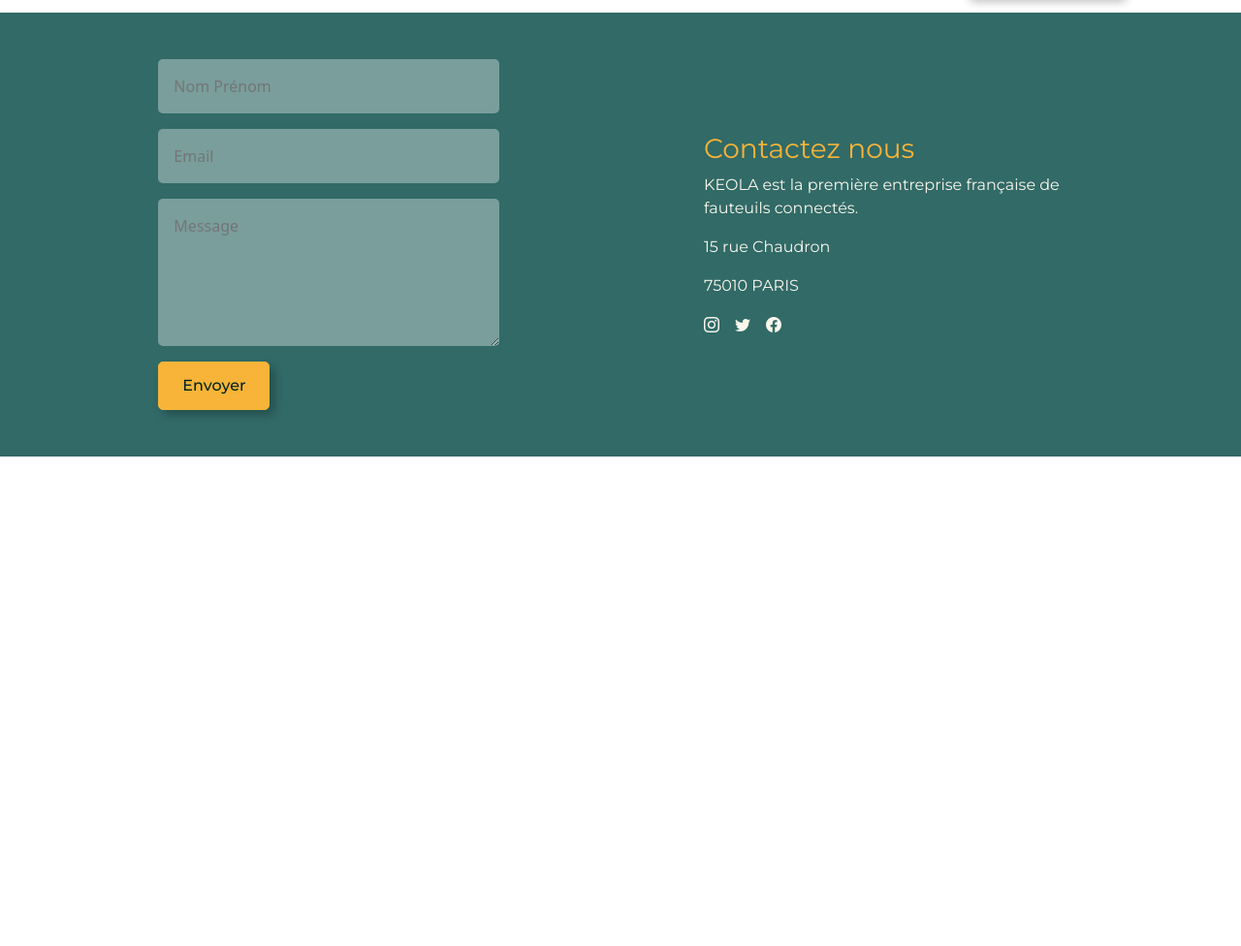
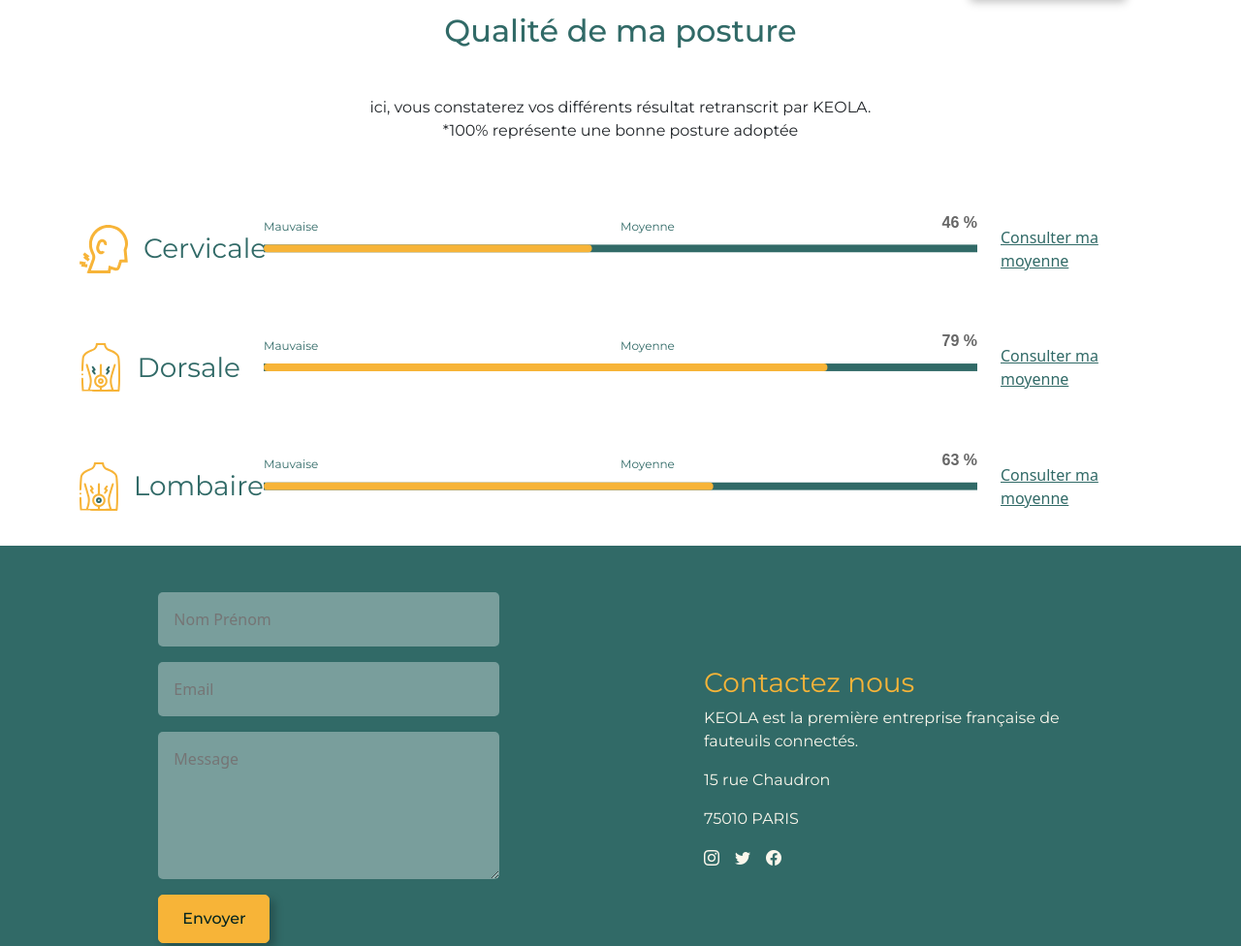
Before and after one commit to Tompagpag/Tompagpag.github.io, a plain HTML site: page public/data.html in a window 1280 px wide. Shown: the part 69-1045 px from the top of the page at 97% size. Before the commit the page ends 800 px from the top, so only its background shows below. Drawn offline with nearby package versions, Linux system fonts and the light colour scheme.

Commit message:
First step posture section, with chart js

```diff
--- /dev/null
+++ b/public/css/_data.scss
@@ -0,0 +1,5 @@
+#posture {
+  h3, a {
+    color: $green;
+  }
+}
--- a/public/css/style.scss
+++ b/public/css/style.scss
@@ -10,3 +10,5 @@
 @import 'benefits';
 
 @import 'product';
+
+@import 'data';
--- a/public/data.html
+++ b/public/data.html
@@ -56,8 +56,43 @@
     <section id="resume">
 
     </section>
-    <section id="posture">
-
+    <section class="container" id="posture">
+      <h2 class="text-center mb-5">Qualité de ma posture</h2>
+      <p class="text-center mb-5">
+        ici, vous constaterez vos différents résultat retranscrit par KEOLA.<br>
+        *100% représente une bonne posture adoptée
+      </p>
+      <div class="row">
+        <div class="col-2 d-flex flex-column justify-content-around">
+          <div class="d-flex align-items-end">
+            <img src="img/Group 7 1.svg" alt="Cervicales" width="50px" height="50px">
+            <h3 class="ps-3">Cervicale</h3>
+          </div>
+          <div class="d-flex align-items-end">
+            <img src="img/dorsales 1.svg" alt="Dorsales" width="50px" height="50px">
+            <h3 class="ps-3">Dorsale</h3>
+          </div>
+          <div class="d-flex align-items-end">
+            <img src="img/lombaires 1.svg" alt="Lombaires" width="50px" height="50px">
+            <h3 class="ps-3">Lombaire</h3>
+          </div>
+        </div>
+        <div class="col-8">
+          <canvas id="chart-cervicale"></canvas>
+        </div>
+        <div class="col-2 d-flex flex-column justify-content-around">
+          <a href="">
+            Consulter ma moyenne
+          </a>
+          <a href="">
+            Consulter ma moyenne
+          </a>
+          <a href="">
+            Consulter ma moyenne
+          </a>
+        </div>
+      </div>
+      </div>
     </section>
     <section id="stress">
 
@@ -89,6 +124,8 @@
 
     </div>
   </footer>
+  <script src="https://cdn.jsdelivr.net/npm/chart.js"></script>
+  <script src="../src/data-posture.js"></script>
 </body>
 
 </html>
--- /dev/null
+++ b/src/data-posture.js
@@ -0,0 +1,113 @@
+const ctxCervicale = document.getElementById('chart-cervicale');
+
+const progressBar = {
+  id:'progressBar',
+  beforeDatasetsDraw(chart, args, pluginOptions) {
+    const { ctx, data, chartArea: {top, bottom, left, right, width, height}, scales: {x, y} } = chart;
+    ctx.save();
+
+    const barHeight = height / y.ticks.length * data.datasets[0].barPercentage * data.datasets[0].categoryPercentage;
+
+    data.datasets[0].data.forEach((datapoint, index) => {
+
+      // ctx.beginPath();
+      // ctx.strokeStyle = data.datasets[0].borderColor[0];
+      // ctx.fillStyle = data.datasets[0].borderColor[0];
+      // ctx.lineWidth = barHeight * 0.8;
+      // ctx.lineJoin = 'round';
+      // ctx.strokeRect(left + 2.5, datapoint.y, width - 5, 1);
+
+      // Label Mauvaise left
+
+      const fontSizeLabel = 12;
+      ctx.font = `${fontSizeLabel}px 'Montserrat',sans-serif`;
+      ctx.fillStyle = '#316A67';
+      ctx.textAlign = 'left';
+      ctx.textBaseline = 'middle';
+      ctx.fillText('Mauvaise', left, y.getPixelForValue(index) - fontSizeLabel - 10);
+      // Label Moyenne middle
+
+      ctx.font = `${fontSizeLabel}px 'Montserrat',sans-serif`;
+      ctx.fillStyle = '#316A67';
+      ctx.textAlign = 'left';
+      ctx.textBaseline = 'middle';
+      ctx.fillText('Moyenne', right / 2, y.getPixelForValue(index) - fontSizeLabel - 10);
+      // Label Moyenne right
+
+      // ctx.font = `${fontSizeLabel}px 'Montserrat',sans-serif`;
+      // ctx.fillStyle = '#316A67';
+      // ctx.textAlign = 'left';
+      // ctx.textBaseline = 'middle';
+      // ctx.fillText('Bonne', left, y.getPixelForValue(index) - fontSizeLabel - 10);
+
+      //value text
+
+      const fontSizeDatapoint = 16;
+      ctx.font = `bolder ${fontSizeDatapoint}px sans-serif`;
+      ctx.fillStyle = 'rgba(102, 102, 102, 1)';
+      ctx.textAlign = 'right';
+      ctx.textBaseline = 'middle';
+      ctx.fillText(datapoint + " %", right, y.getPixelForValue(index) - fontSizeDatapoint - 10);
+
+      //bg color progress bar
+      ctx.beginPath();
+      ctx.fillStyle = data.datasets[0].borderColor[index];
+      ctx.fillRect(left, y.getPixelForValue(index) - (barHeight / 2), width, barHeight)
+    })
+
+  }
+}
+
+new Chart(ctxCervicale, {
+  type: 'bar',
+  data: {
+    labels: ['Cervicales', 'Dorsales', 'Lombaires'],
+    datasets: [{
+      label: 'Calcul de la posture',
+      data: [46, 79, 63],
+      backgroundColor: ['#F7B438','#F7B438','#F7B438'],
+      borderColor: ['#316A67','#316A67','#316A67'],
+      borderWidth: 0,
+      borderSkipped: false, // border qui est esquivée dans l'autre sens
+      borderRadius: 10,
+      barPercentage: 0.08, // taille des barres``
+      categoryPercentage: 0.8,
+    }]
+  },
+  options: {
+    animation: {
+      duration: 5000,
+    },
+    indexAxis: 'y',
+    plugins: {
+      legend: {
+        display: false
+      }
+    },
+    scales: {
+      y: {
+        display: false,
+        beginAtZero: true,
+        grid: {
+          display: false,
+          drawBorder: false
+        },
+        ticks: {
+          display: false
+        },
+      },
+      x: {
+        display: false,
+        grid: {
+          display: false,
+          drawBorder: false
+        },
+        ticks: {
+          display: false
+        },
+        suggestedMax: 100
+      },
+    }
+  },
+  plugins: [progressBar]
+});
```
Also changed, not shown: public/css/style.css, 1 other file.
